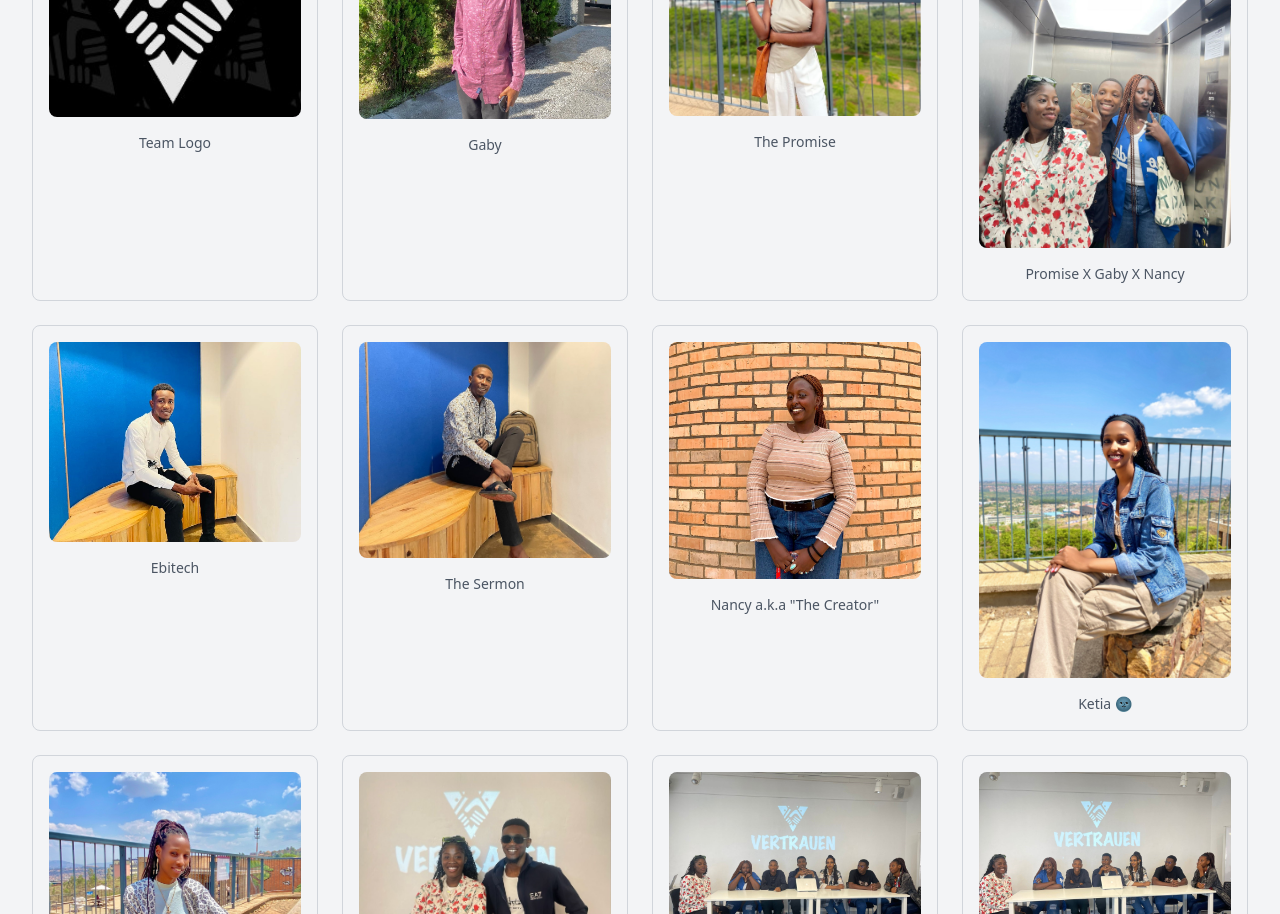
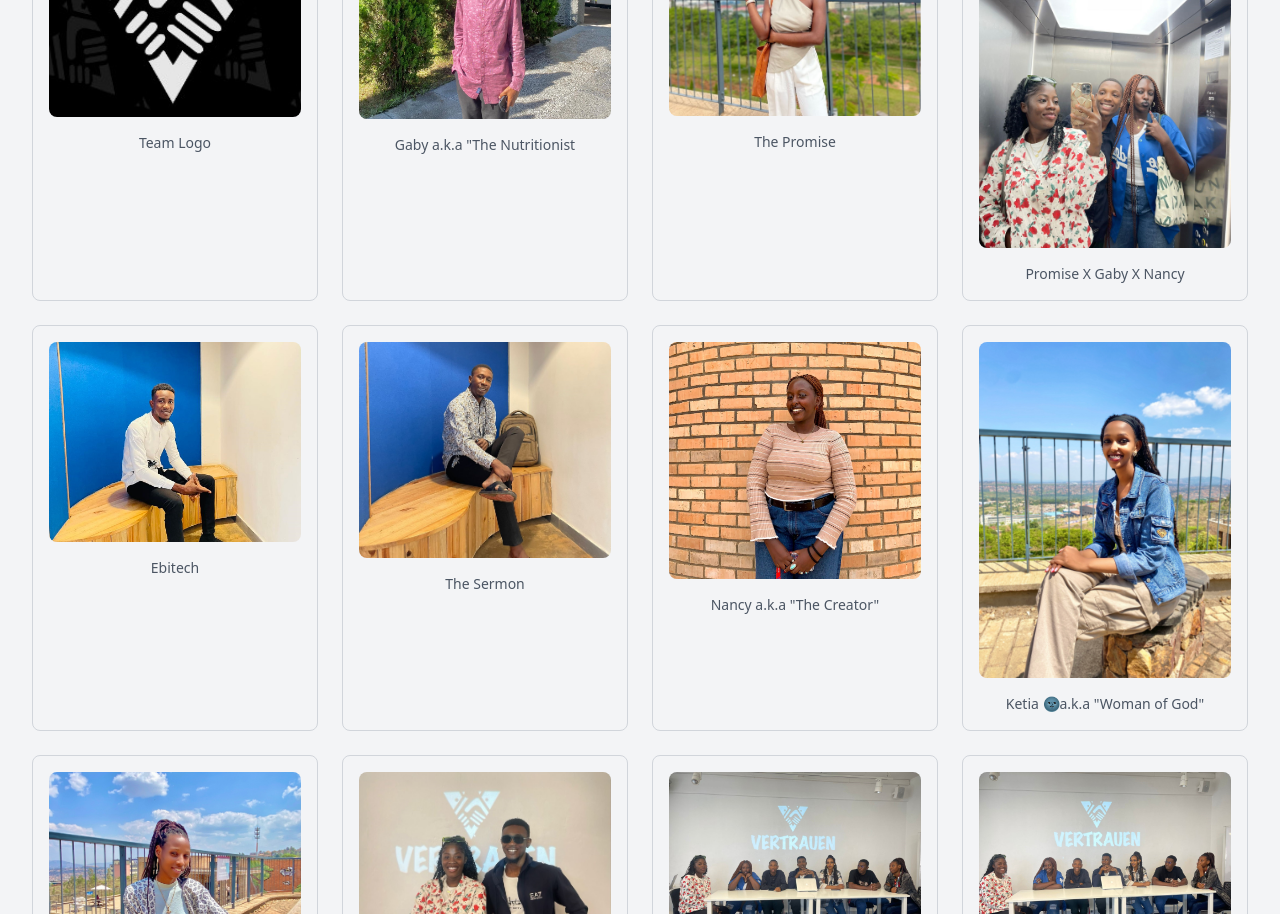
Before and after one commit to Ebi-Tech/Vertrauen, a Next.js app in the folder vertrauen-app/: page /gallery in a window 1280 px wide. Shown: the part 540-1454 px from the top of the page. Built offline with nearby package versions, Linux system fonts and the light colour scheme.

Commit message:
Update team mission

```diff
--- a/vertrauen-app/pages/gallery.tsx
+++ b/vertrauen-app/pages/gallery.tsx
@@ -29,13 +29,13 @@ const Gallery = () => {
     { src: '/V-images/c.jpg', alt: 'Team Photo' },
     { src: '/V-images/e.jpg', alt: 'Team Photo' },
     { src: '/V-images/f.jpg', alt: 'Team Logo' },
-    { src: '/V-images/gaby.jpg', alt: 'Gaby' },
+    { src: '/V-images/gaby.jpg', alt: 'Gaby a.k.a "The Nutritionist' },
     { src: '/V-images/promise.jpg', alt: 'The Promise' },
     { src: '/V-images/ele.jpg', alt: 'Promise X Gaby X Nancy' },
     { src: '/V-images/divine.jpg', alt: 'Ebitech' },
     { src: '/V-images/moses.jpg', alt: 'The Sermon' },
     { src: '/V-images/nancy.jpg', alt: 'Nancy a.k.a "The Creator"' },
-    { src: '/V-images/ketia.jpg', alt: 'Ketia 🌚' },
+    { src: '/V-images/ketia.jpg', alt: 'Ketia 🌚a.k.a "Woman of God"' },
     { src: '/V-images/queen.jpg', alt: 'Christabella' },
     { src: '/V-images/P&D.jpg', alt: 'The Promise X Ebitech' },
     { src: '/V-images/Teamphoto.jpg', alt: 'Team Photo' },
--- a/vertrauen-app/pages/project..tsx
+++ b/vertrauen-app/pages/project..tsx
@@ -41,7 +41,7 @@ const projects = [
     {
         title: 'E-Lab Challenge 4',
         description: 'Hunt for Treasure!',
-        videoSrc: 'https://vimeo.com/87654321',
+        videoSrc: 'https://www.youtube.com/watch?v=fessxVr_6BY',
     },
     {
         title: 'Project 5',
```
